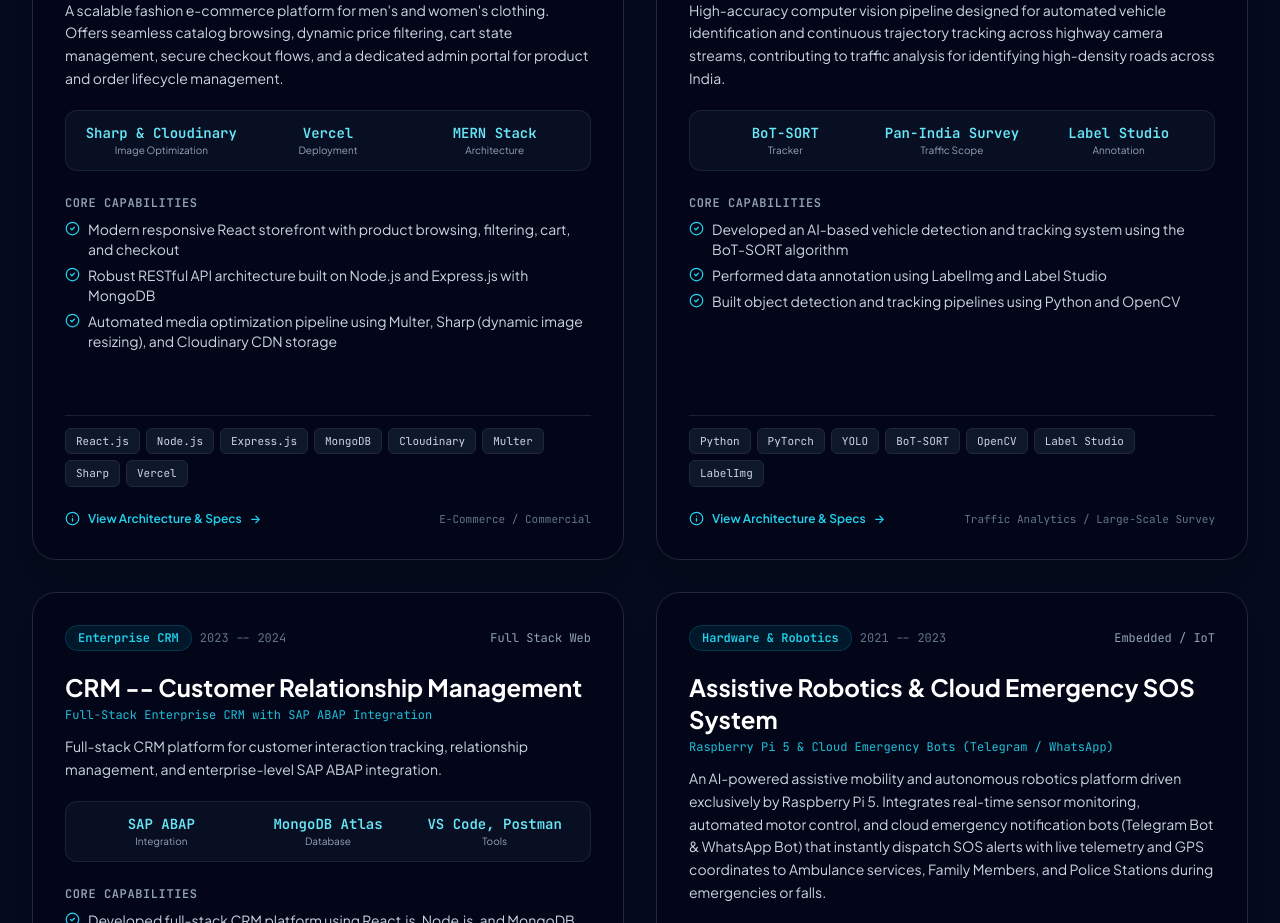
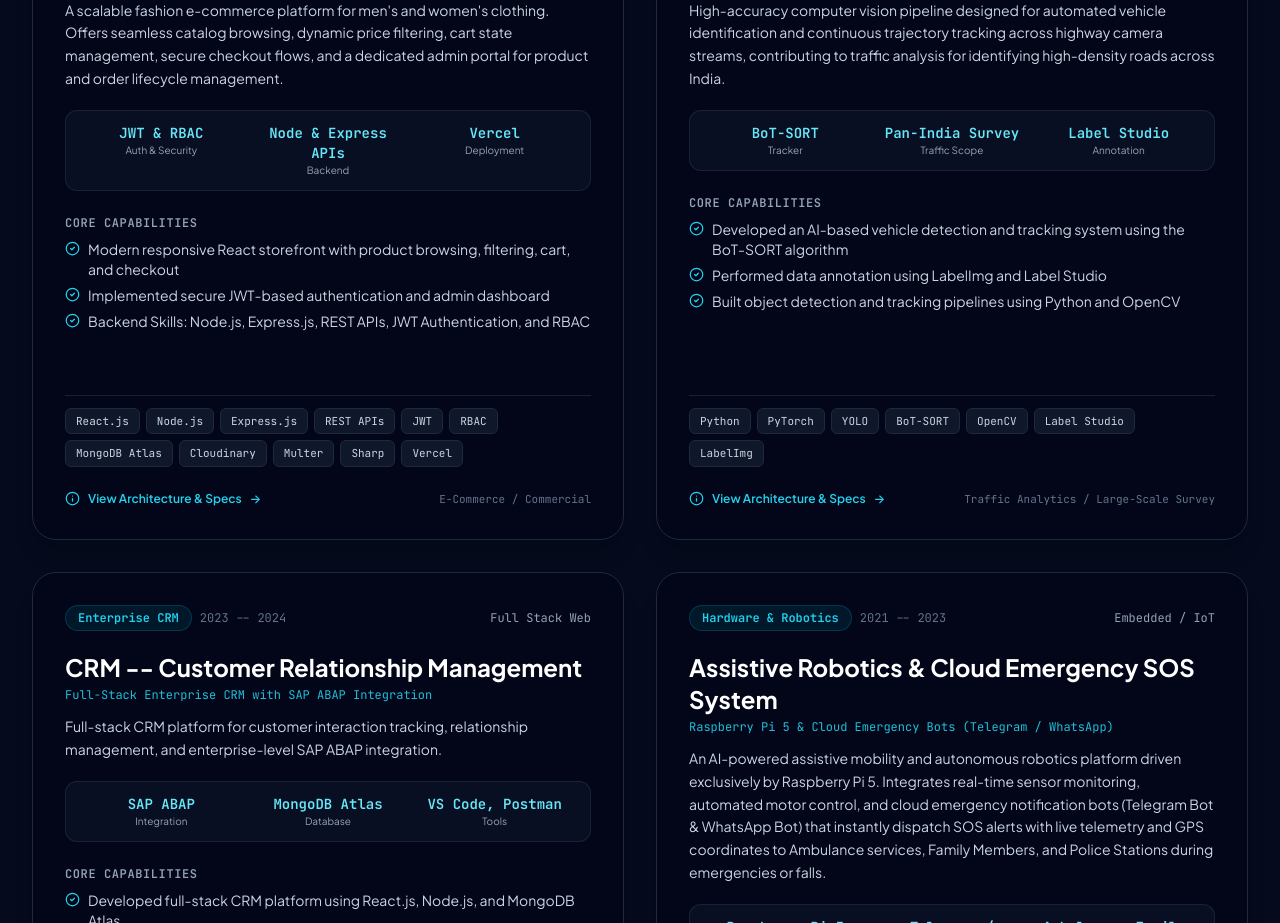
Before and after one commit to mohanShankarG/Portfolio, a React (Vite) app: page / in a window 1280 px wide. Shown: the part 5700-6623 px from the top of the page. Built offline with nearby package versions, Linux system fonts and the light colour scheme.

Commit message:
Update Nirupaa project: add JWT authentication, admin dashboard, and backend skills (Node, Express, REST APIs, JWT, RBAC)

```diff
--- a/src/data/portfolioData.js
+++ b/src/data/portfolioData.js
@@ -261,23 +261,24 @@ export const projectsData = [
       "A scalable fashion e-commerce platform for men's and women's clothing. Offers seamless catalog browsing, dynamic price filtering, cart state management, secure checkout flows, and a dedicated admin portal for product and order lifecycle management.",
     features: [
       "Modern responsive React storefront with product browsing, filtering, cart, and checkout",
-      "Robust RESTful API architecture built on Node.js and Express.js with MongoDB",
+      "Implemented secure JWT-based authentication and admin dashboard",
+      "Backend Skills: Node.js, Express.js, REST APIs, JWT Authentication, and RBAC",
       "Automated media optimization pipeline using Multer, Sharp (dynamic image resizing), and Cloudinary CDN storage",
-      "Secure JWT-based authentication and protected admin dashboards for inventory oversight",
       "Production deployment architecture running frontend and backend on Vercel"
     ],
     architecture: {
-      frontend: "React.js, Tailwind CSS, Responsive Cart State",
-      backend: "Node.js, Express.js, REST APIs",
+      frontend: "React.js, Tailwind CSS, Responsive Cart State, Admin Dashboard",
+      backend: "Node.js, Express.js, REST APIs, JWT Authentication, RBAC",
+      security: "JWT Authentication, Role-Based Access Control (RBAC)",
       database: "MongoDB Atlas",
       media: "Multer, Sharp compression, Cloudinary Storage CDN",
       deploy: "Vercel"
     },
-    tech: ["React.js", "Node.js", "Express.js", "MongoDB", "Cloudinary", "Multer", "Sharp", "Vercel"],
+    tech: ["React.js", "Node.js", "Express.js", "REST APIs", "JWT", "RBAC", "MongoDB Atlas", "Cloudinary", "Multer", "Sharp", "Vercel"],
     metrics: [
-      { label: "Image Optimization", val: "Sharp & Cloudinary" },
-      { label: "Deployment", val: "Vercel" },
-      { label: "Architecture", val: "MERN Stack" }
+      { label: "Auth & Security", val: "JWT & RBAC" },
+      { label: "Backend", val: "Node & Express APIs" },
+      { label: "Deployment", val: "Vercel" }
     ],
     color: "from-purple-600 to-pink-600"
   },
```
